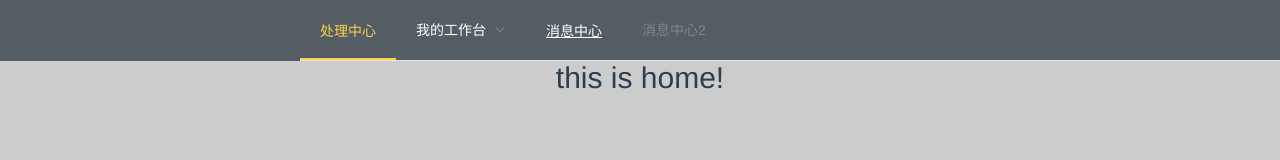
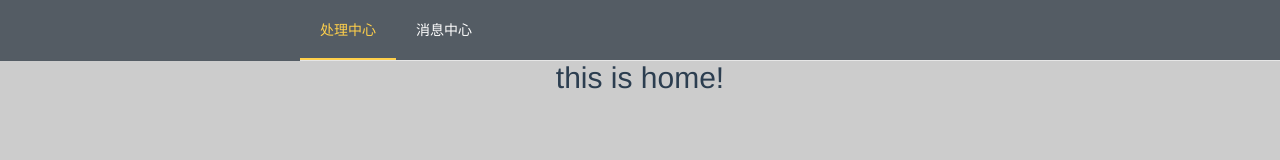
Before and after one commit to panhj/vue-newdemo, a Vue app: page /#/home in a window 1280 px wide. Shown: the top 160 px of the page. Built offline with nearby package versions, Linux system fonts and the light colour scheme.

Commit message:
debug for chrome

```diff
--- a/src/views/Layout/components/navbar.vue
+++ b/src/views/Layout/components/navbar.vue
@@ -4,16 +4,10 @@
     @select="handleSelect"
     background-color="#545c64"
     text-color="#fff"
-    active-text-color="#ffd04b">
-        <el-menu-item index="1"><router-link tag="span" to="/home">处理中心</router-link></el-menu-item>
-        <el-submenu index="2">
-            <template slot="title">我的工作台</template>
-            <el-menu-item index="2-1">选项1</el-menu-item>
-            <el-menu-item index="2-2">选项2</el-menu-item>
-            <el-menu-item index="2-3">选项3</el-menu-item>
-        </el-submenu>
-        <el-menu-item index="3"><router-link to="/doc">消息中心</router-link></el-menu-item>
-        <el-menu-item index="4" disabled>消息中心2</el-menu-item>
+    active-text-color="#ffd04b"
+    :router="isroute">
+        <el-menu-item index="/home">处理中心</el-menu-item>
+        <el-menu-item index="/doc/index">消息中心</el-menu-item>
     </el-menu>
 </template>
 
@@ -22,7 +16,13 @@ export default {
     name: "navbar",
     data () {
         return {
-            activeIndex: '1'
+            // activeIndex: '/home'
+            isroute: true
+        }
+    },
+    computed: {
+        activeIndex: function () {
+            return this.$route.path;
         }
     },
     methods: {
--- a/vue.config.js
+++ b/vue.config.js
@@ -0,0 +1,5 @@
+module.exports = {
+    configureWebpack: {
+        devtool: 'source-map'
+    }
+}
```
